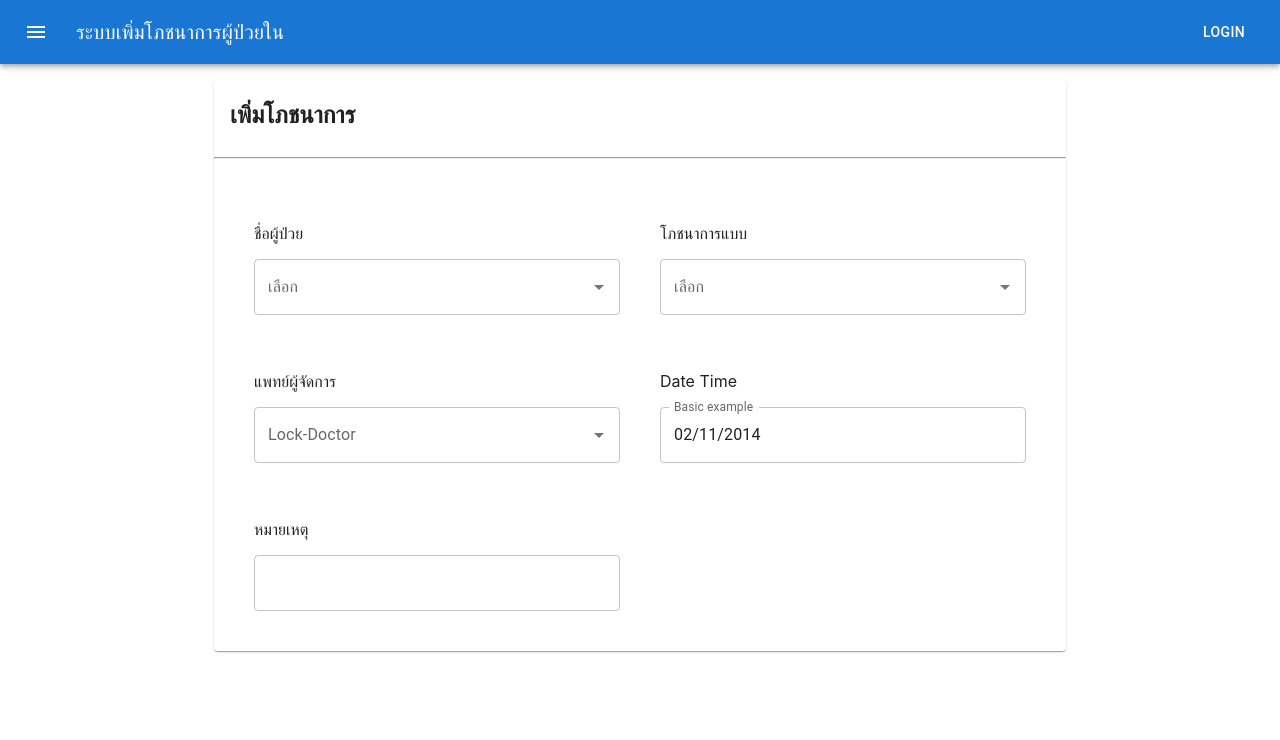
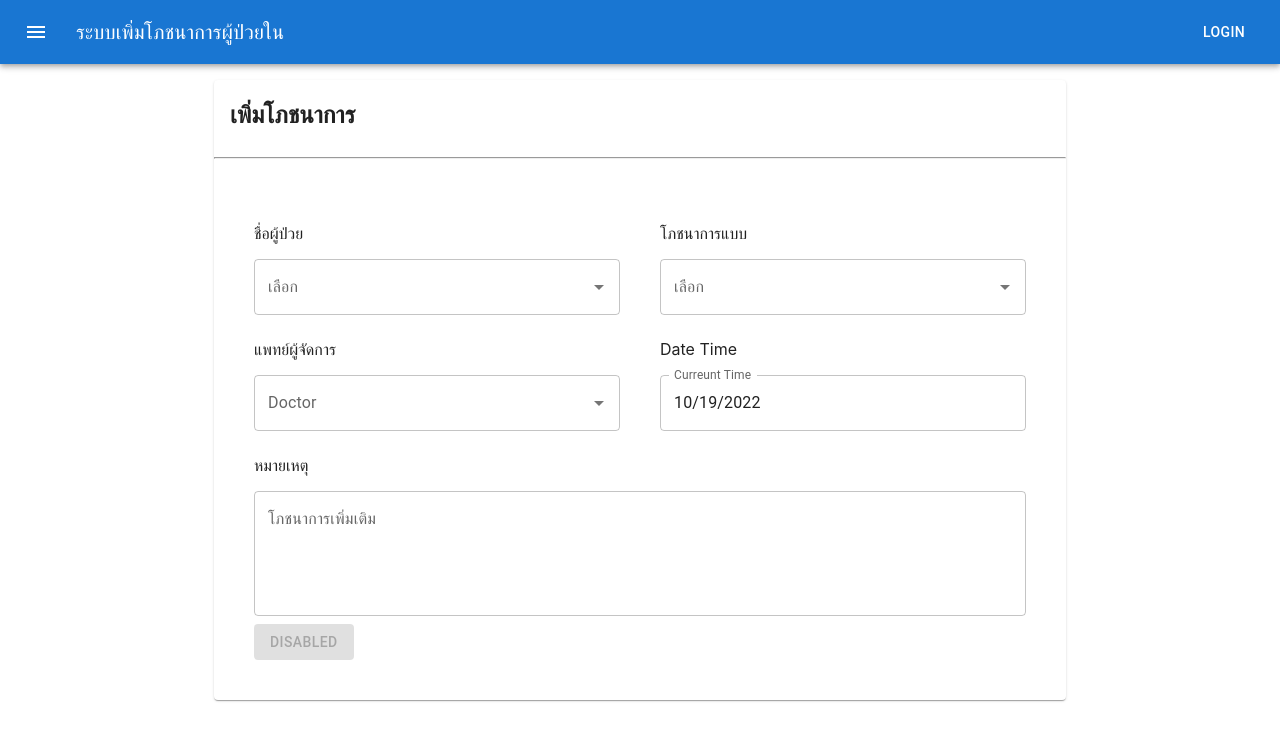
Before and after one commit to Natthawat-CPE/Nutrition-ready-for-merge, a React (Create React App) app in the folder frontend/: page / in a window 1280 px wide. Shown: the top 740 px of the page. Built offline with nearby package versions, Linux system fonts and the light colour scheme.

Commit message:
Lock time in frontend complete

```diff
--- a/frontend/src/App.tsx
+++ b/frontend/src/App.tsx
@@ -3,7 +3,6 @@ import AppBar from "@mui/material/AppBar";
 import Box from "@mui/material/Box";
 import Toolbar from "@mui/material/Toolbar";
 import Typography from "@mui/material/Typography";
-import Button from "@mui/material/Button";
 import IconButton from "@mui/material/IconButton";
 import MenuIcon from "@mui/icons-material/Menu";
 
@@ -21,8 +20,10 @@ import { FormControl } from "@mui/material";
 import { AdapterDateFns } from "@mui/x-date-pickers/AdapterDateFns";
 import { LocalizationProvider } from "@mui/x-date-pickers/LocalizationProvider";
 import { DatePicker } from "@mui/x-date-pickers/DatePicker";
-import { format, compareAsc } from "date-fns";
 import setSeconds from "date-fns/setSeconds";
+
+import Button from "@mui/material/Button";
+import Stack from "@mui/material/Stack";
 
 function App() {
   const top100Films = () => [
@@ -35,7 +36,7 @@ function App() {
     { label: "Pulp Fiction", year: 1994 },
   ];
 
-  const [value, setValue] = React.useState<Date | null>(new Date(2014, 1, 11));
+  const [value, setValue] = React.useState<Date | null>(new Date());
 
   return (
     <div>
@@ -60,16 +61,7 @@ function App() {
       </Box>
 
       <Container maxWidth="md">
-        <Box
-        // sx={{
-        //   display: "flex",
-        //   "& > :not(style)": {
-        //     m: 1,
-        //     width: 700,
-        //     // height: 600,
-        //   },
-        // }}
-        >
+        <Box>
           <Paper>
             <Box
               display={"flex"}
@@ -83,7 +75,12 @@ function App() {
             </Box>
             <hr />
 
-            <Grid container spacing={5} sx={{ padding: 5 }}>
+            <Grid
+              container
+              rowSpacing={1}
+              columnSpacing={5}
+              sx={{ padding: 5 }}
+            >
               <Grid item xs={6}>
                 <p>ชื่อผู้ป่วย</p>
                 <Autocomplete
@@ -119,7 +116,7 @@ function App() {
                   options={top100Films()}
                   // sx={{ width: 300 }}
                   renderInput={(params) => (
-                    <TextField {...params} label="Lock-Doctor" />
+                    <TextField {...params} label="Doctor" />
                   )}
                 />
               </Grid>
@@ -128,7 +125,7 @@ function App() {
                 <FormControl fullWidth variant="outlined">
                   <LocalizationProvider dateAdapter={AdapterDateFns}>
                     <DatePicker
-                      label="Basic example"
+                      label="Curreunt Time"
                       value={value}
                       onChange={(newValue) => {
                         setValue(newValue);
@@ -138,14 +135,21 @@ function App() {
                   </LocalizationProvider>
                 </FormControl>
               </Grid>
-              <Grid item xs={6}>
+              <Grid item xs={12}>
                 <p>หมายเหตุ</p>
                 <TextField
                   fullWidth
-                  id="outlined-basic"
-                  // label="Outlined"
-                  variant="outlined"
+                  id="outlined-multiline-static"
+                  label="โภชนาการเพิ่มเติม"
+                  multiline
+                  rows={4}
+                  // defaultValue="Default Value"
                 />
+              </Grid>
+              <Grid item xs={12}>
+                <Button variant="contained" disabled>
+                  Disabled
+                </Button>
               </Grid>
             </Grid>
           </Paper>
```
